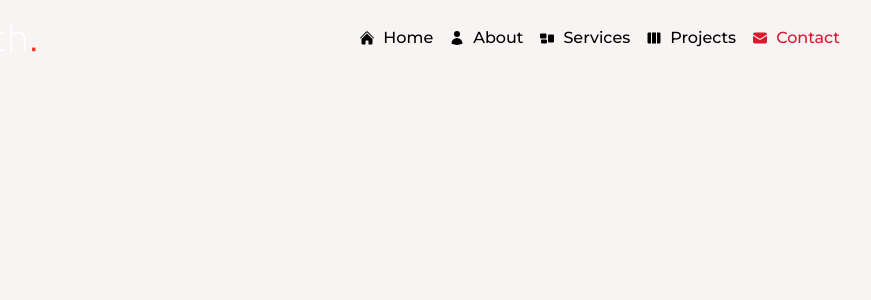
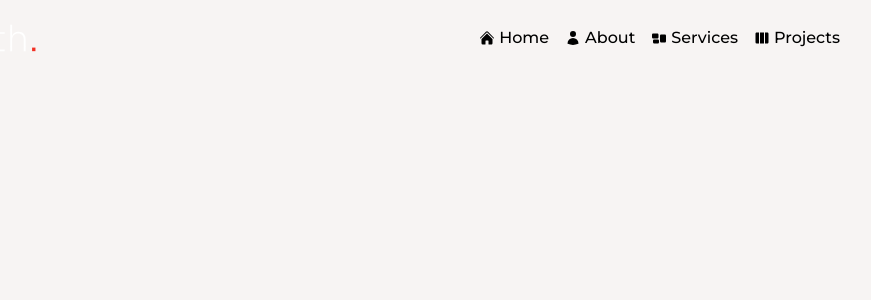
Before and after one commit to dmzdev7/personal-portfolio, a Next.js app: page /contact in a window 1280 px wide. Shown: the top 300 px of the page, without its empty margins (312-1183 px from the left). Built offline with nearby package versions, Linux system fonts and the light colour scheme.

Commit message:
Solving issues

```diff
--- a/components/NavBar.jsx
+++ b/components/NavBar.jsx
@@ -8,8 +8,7 @@
 	HiUser,
 	HiViewColumns,
 	HiRectangleGroup,
-	// HiChatBubbleBottomCenterText,
-	HiEnvelope,
+	// HiEnvelope,
 } from 'react-icons/hi2';
 
 //navData
@@ -18,7 +17,7 @@
 	{ name: 'About', path: '/about', icon: <HiUser /> },
 	{ name: 'Services', path: '/services', icon: <HiRectangleGroup /> },
 	{ name: 'Projects', path: '/projects', icon: <HiViewColumns /> },
-	{ name: 'Contact', path: '/contact', icon: <HiEnvelope /> },
+	// { name: 'Contact', path: '/contact', icon: <HiEnvelope /> },
 ];
 
 const NavBar = () => {
@@ -36,7 +35,7 @@
 							link.path === pathName && 'text-tertiary'
 						} hover:text-tertiary`}
 					>
-						<div className="flex items-center xl:justify-center gap-x-2">
+						<div className="flex items-center justify-center gap-x-1">
 							{link.icon}
 							{link.name}
 						</div>
```
